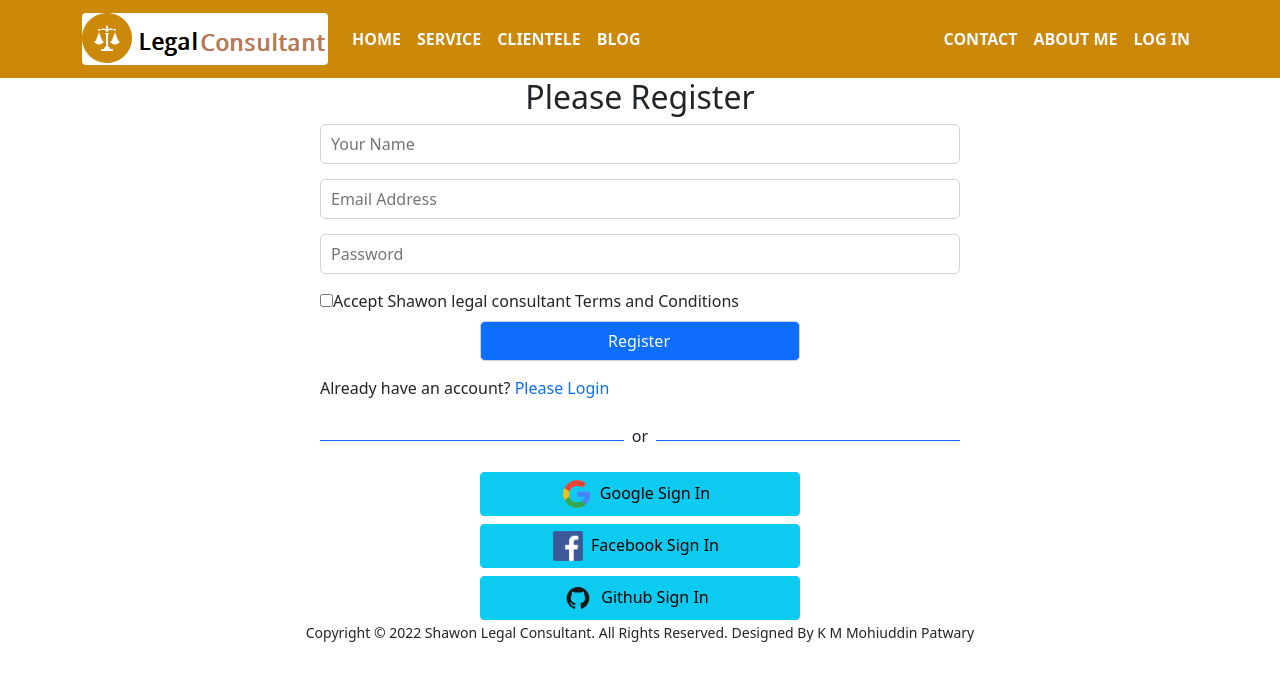
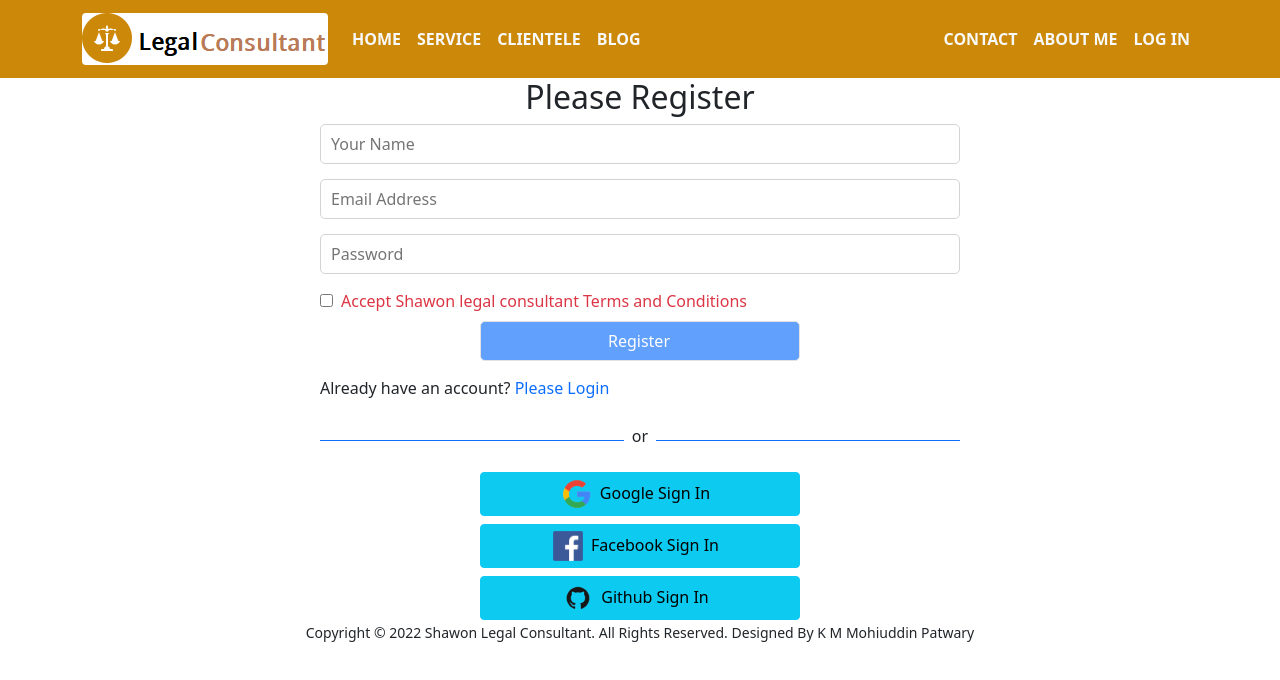
Before and after one commit to mohiuddin2721/shawon-legal-consultant-jm-10, a React (Create React App) app: page /register in a window 1280 px wide. Shown: the top 680 px of the page. Built offline with nearby package versions, Linux system fonts and the light colour scheme.

Commit message:
useUpdateProfile added from react firebase hooks

```diff
--- a/src/components/loginRegRequireAuth/Register/Register.js
+++ b/src/components/loginRegRequireAuth/Register/Register.js
@@ -1,34 +1,40 @@
-import React from 'react';
+import React, { useState } from 'react';
 import { Link, useNavigate } from 'react-router-dom';
-import { useCreateUserWithEmailAndPassword } from 'react-firebase-hooks/auth';
+import { useCreateUserWithEmailAndPassword, useUpdateProfile } from 'react-firebase-hooks/auth';
 import auth from '../../../firebase.init';
 import SocialLogin from '../SocialLogin/SocialLogin';
 import Loading from '../../shared/Loading/Loading';
 import './Register.css';
 
 const Register = () => {
+    const [agree, setAgree] = useState(false);
 
     const [
         createUserWithEmailAndPassword,
         user,
         loading,
-        error,
     ] = useCreateUserWithEmailAndPassword(auth, { sendEmailVerification: true });
+
+    const [updateProfile, updating] = useUpdateProfile(auth);
 
     const navigate = useNavigate();
 
-    if (loading) {
+    if (loading || updating) {
         return <Loading></Loading>;
     }
 
 
-    const handleRegister = event => {
+    const handleRegister = async (event) => {
         event.preventDefault();
         const name = event.target.name.value;
         const email = event.target.email.value;
         const password = event.target.password.value;
 
-        createUserWithEmailAndPassword(email, password);
+        await createUserWithEmailAndPassword(email, password);
+
+        await updateProfile({ displayName: name });
+        alert('Updated profile');
+
         navigate('/home');
     }
     return (
@@ -40,9 +46,11 @@ const Register = () => {
                 <input type="email" name="email" id="" placeholder='Email Address' required />
 
                 <input type="password" name="password" id="" placeholder='Password' required />
-                <input type="checkbox" name="terms" id="terms" />
-                <label htmlFor="terms">Accept Shawon legal consultant Terms and Conditions</label>
+                <input onClick={() => setAgree(!false)} type="checkbox" name="terms" id="terms" />
+                {/* <label className={agree ? 'ps-2': 'ps-2 text-danger'} htmlFor="terms">Accept Genius Car Terms and Conditions</label> */}
+                <label className={`ps-2 ${agree ? '' : 'text-danger'}`} htmlFor="terms">Accept Shawon legal consultant Terms and Conditions</label>
                 <input
+                    disabled={!agree}
                     className='w-50 mx-auto btn btn-primary mt-2'
                     type="submit"
                     value="Register" />
```
